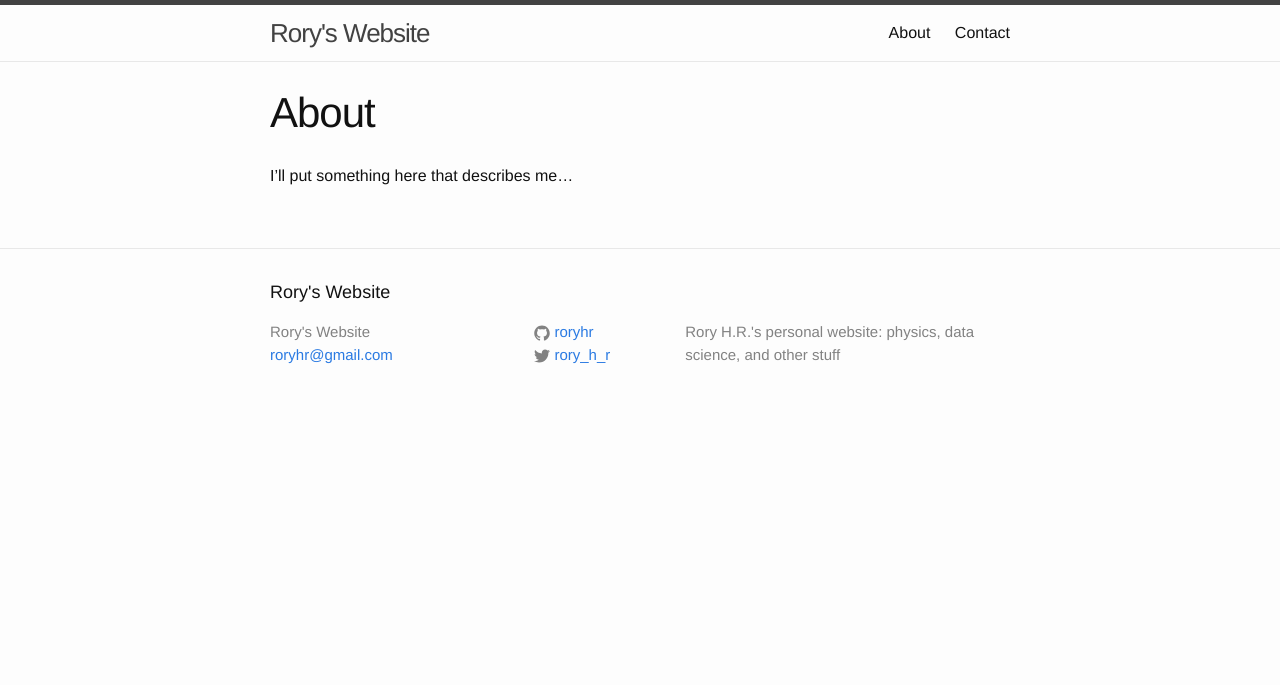
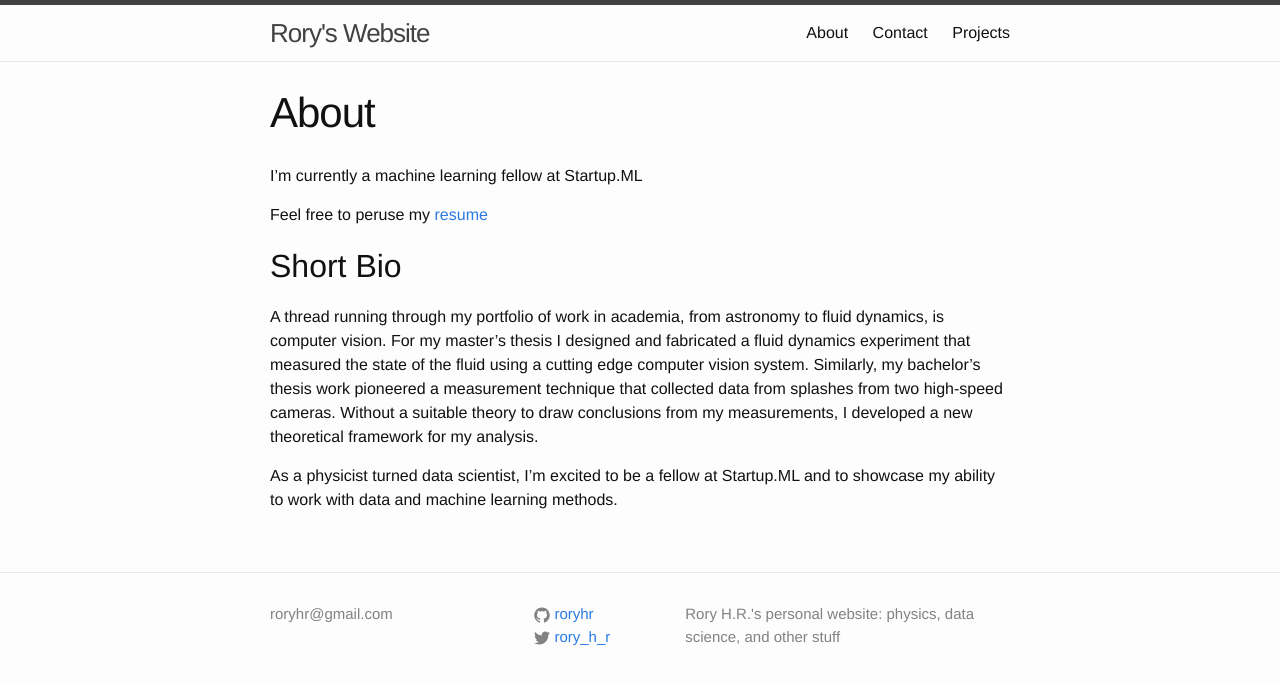
Before and after one commit to roryhr/roryhr.github.io, a Jekyll site: the page built from about.md, in a window 1280 px wide. Shown: the top 685 px of the page. Built offline with Jekyll 4.4.1, drawn with Linux system fonts in a browser that asks for light colours.

Commit message:
add new sections

```diff
--- a/_includes/footer.html
+++ b/_includes/footer.html
@@ -2,13 +2,13 @@
 
   <div class="wrapper">
 
-    <h2 class="footer-heading">{{ site.title }}</h2>
+    <!-- <h2 class="footer-heading">{{ site.title }}</h2> -->
 
     <div class="footer-col-wrapper">
       <div class="footer-col footer-col-1">
         <ul class="contact-list">
-          <li>{{ site.title }}</li>
-          <li><a href="mailto:{{ site.email }}">{{ site.email }}</a></li>
+          <!-- <li>{{ site.title }}</li> -->
+          <li>{{ site.email }}</li>
         </ul>
       </div>
 
--- a/about.md
+++ b/about.md
@@ -4,4 +4,20 @@ title: About
 permalink: /about/
 ---
 
-I'll put something here that describes me...
+I'm currently a machine learning fellow at Startup.ML
+
+Feel free to peruse my [resume](https://github.com/roryhr/resume/raw/master/rhartong-redden_resume.pdf)
+
+## Short Bio
+
+A thread running through my portfolio of work in academia, from astronomy to
+fluid dynamics, is computer vision. For my master’s thesis I designed and
+fabricated a fluid dynamics experiment that measured the state of the fluid
+using a cutting edge computer vision system. Similarly, my bachelor’s thesis
+work pioneered a measurement technique that collected data from splashes from
+two high-speed cameras. Without a suitable theory to draw conclusions from my
+measurements, I developed a new theoretical framework for my analysis.
+
+
+As a physicist turned data scientist, I’m excited to be a fellow at Startup.ML
+and to showcase my ability to work with data and machine learning methods.
```
Also changed, not shown: contact.md (+6 -1 lines), projects.md (added, +22 -0 lines).
